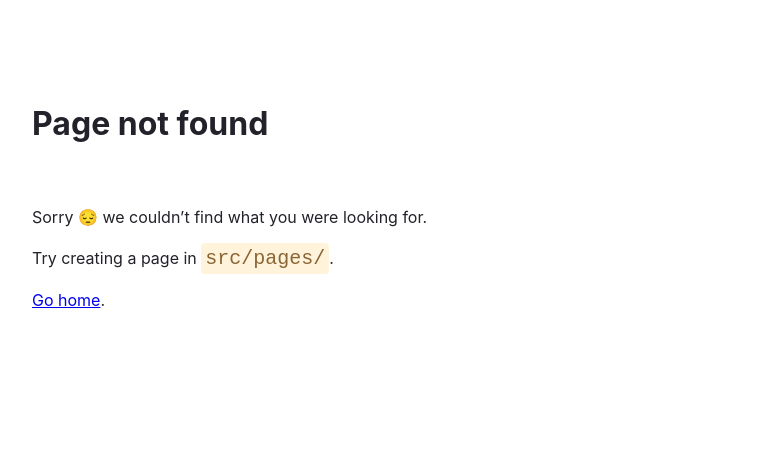
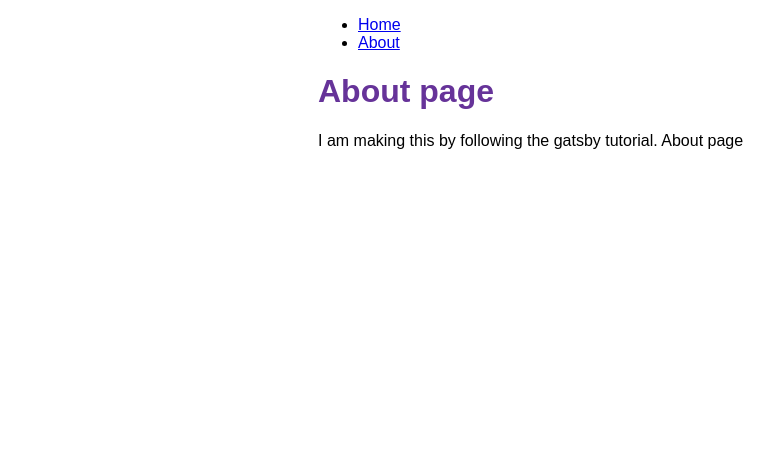
Before and after one commit to KevalSorathiya/second-site, a Gatsby site: page /about in a window 1280 px wide. Before the commit this address had no page. Shown: the whole page, without its empty margins (72-846 px from the left). Built offline with nearby package versions, Linux system fonts and the light colour scheme; Gatsby itself is replaced by a stand-in of ours.

Commit message:
second part is completed

```diff
--- /dev/null
+++ b/src/components/Layout.js
@@ -0,0 +1,23 @@
+import { Link } from 'gatsby'
+import React from 'react'
+import {heading,container,navLinkItem,navLinkText,navLinks} from "./layout.module.css"
+
+function Layout({pageTitle,children}) {
+    return (
+        <div className={container}>
+            <title>{pageTitle}</title>
+            <nav>
+                <ul className={navLinks}>
+                    <li className={navLinkItem}><Link to="/" className={navLinkText}>Home</Link></li>
+                    <li className={navLinkItem}><Link to="/about" className={navLinkText}>About</Link></li>
+                </ul>
+            </nav>
+            <main>
+                <h1 className={heading}>{pageTitle}</h1>
+                {children}
+            </main>
+        </div>
+    )
+}
+
+export default Layout
--- /dev/null
+++ b/src/components/layout.module.css
@@ -0,0 +1,28 @@
+.title {
+    color: blue;
+    font-size: 3rem;
+}
+
+.container {
+    margin: auto;
+    max-width: 500px;
+    font-family: sans-serif;
+}
+
+.heading {
+    color: rebeccapurple;
+}
+
+.nav-links {
+    display: flex;
+    list-style: none;
+    padding-left: 0;
+}
+
+.nav-link-item {
+    padding-right: 2rem;
+}
+
+.nav-link-text {
+    color: black;
+}
--- a/src/pages/404.js
+++ b/src/pages/404.js
@@ -1,52 +1,11 @@
 import * as React from "react"
-import { Link } from "gatsby"
-
-// styles
-const pageStyles = {
-  color: "#232129",
-  padding: "96px",
-  fontFamily: "-apple-system, Roboto, sans-serif, serif",
-}
-const headingStyles = {
-  marginTop: 0,
-  marginBottom: 64,
-  maxWidth: 320,
-}
-
-const paragraphStyles = {
-  marginBottom: 48,
-}
-const codeStyles = {
-  color: "#8A6534",
-  padding: 4,
-  backgroundColor: "#FFF4DB",
-  fontSize: "1.25rem",
-  borderRadius: 4,
-}
 
 // markup
 const NotFoundPage = () => {
   return (
-    <main style={pageStyles}>
+    <main>
       <title>Not found</title>
-      <h1 style={headingStyles}>Page not found</h1>
-      <p style={paragraphStyles}>
-        Sorry{" "}
-        <span role="img" aria-label="Pensive emoji">
-          😔
-        </span>{" "}
-        we couldn’t find what you were looking for.
-        <br />
-        {process.env.NODE_ENV === "development" ? (
-          <>
-            <br />
-            Try creating a page in <code style={codeStyles}>src/pages/</code>.
-            <br />
-          </>
-        ) : null}
-        <br />
-        <Link to="/">Go home</Link>.
-      </p>
+      <h1>404 Page not found !!!!</h1>
     </main>
   )
 }
--- /dev/null
+++ b/src/pages/about.js
@@ -0,0 +1,12 @@
+import React from 'react'
+import Layout from '../components/Layout'
+
+const About = () => {
+    return (
+        <Layout pageTitle="About page">
+        <p>I am making this by following the gatsby tutorial. About page</p>
+      </Layout>
+    )
+}
+
+export default About
```
Also changed, not shown: src/pages/index.js (+5 -5 lines).
